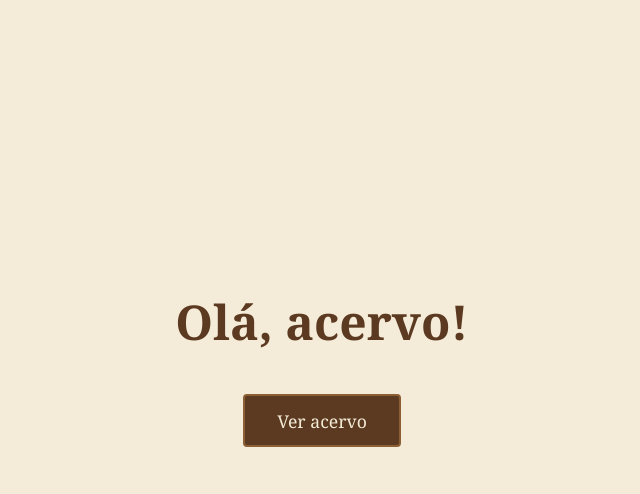
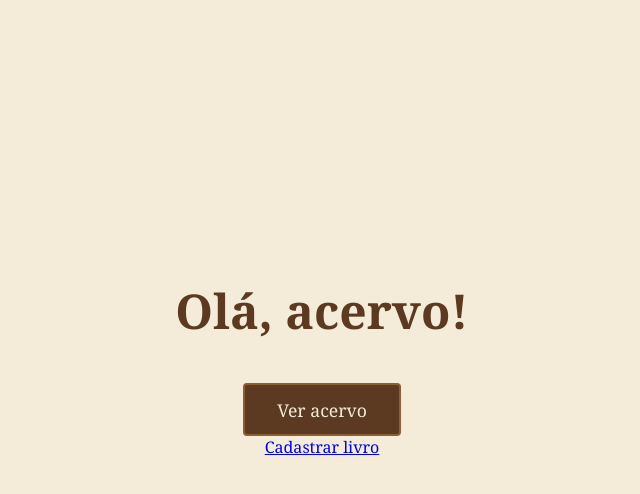
Before and after one commit to solraC09/aula-django, a Django app: page / in a window 1280 px wide. Shown: the top 494 px of the page, without its empty margins (318-958 px from the left). Run offline with Django 5.2, Linux system fonts and the light colour scheme.

Commit message:
feat: adiciona botao de cadastro na pagina inicial

```diff
--- a/acervo/templates/acervo/inicio.html
+++ b/acervo/templates/acervo/inicio.html
@@ -11,6 +11,7 @@
 <div class="pagina-inicial">
     <h1>Olá, acervo!</h1>
     <a href="{% url 'lista' %}" class="botao-principal">Ver acervo</a>
+     <a href="{% url 'novo_livro' %}" class="botao-secundario">Cadastrar livro</a>
 </div>
 
 </body>
```
